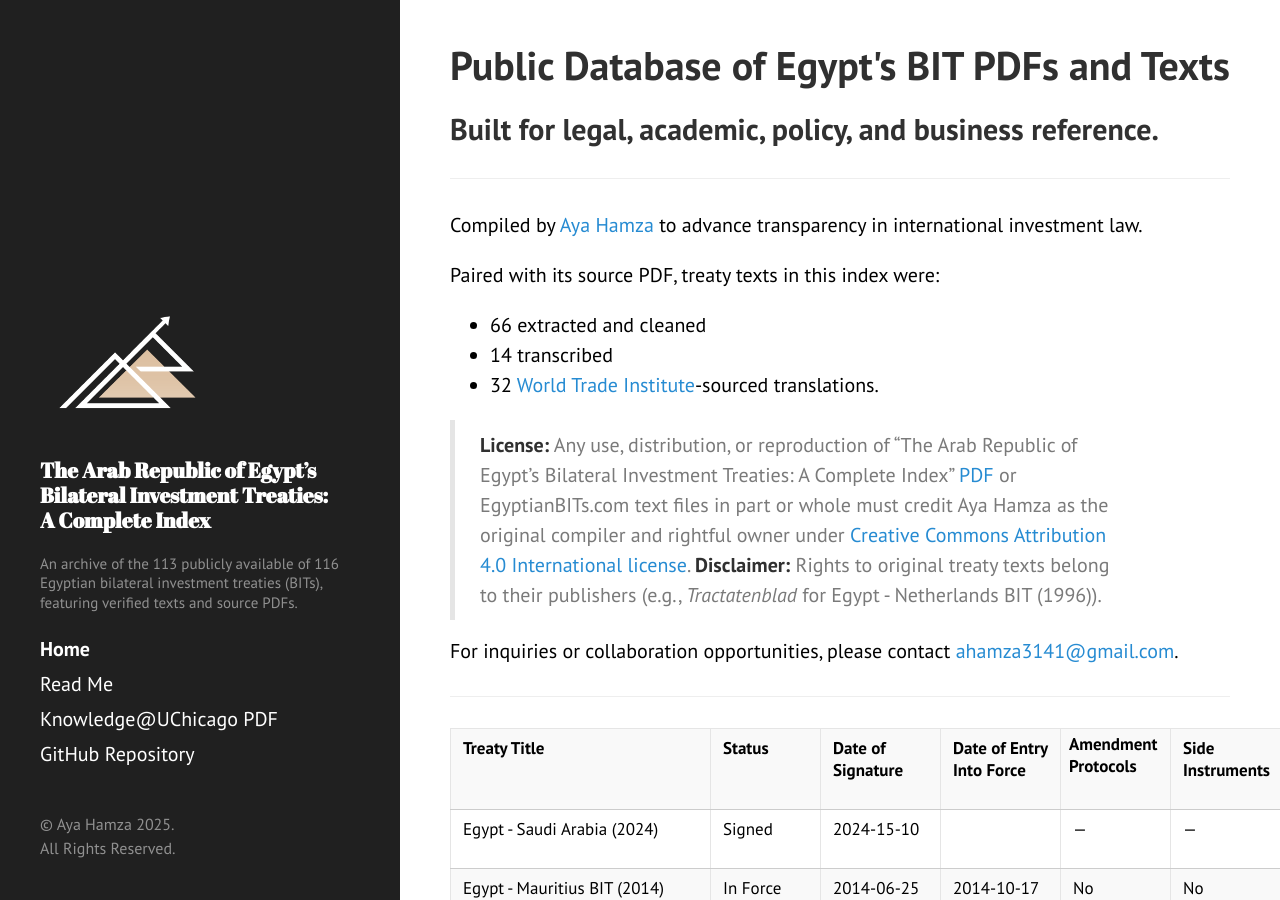
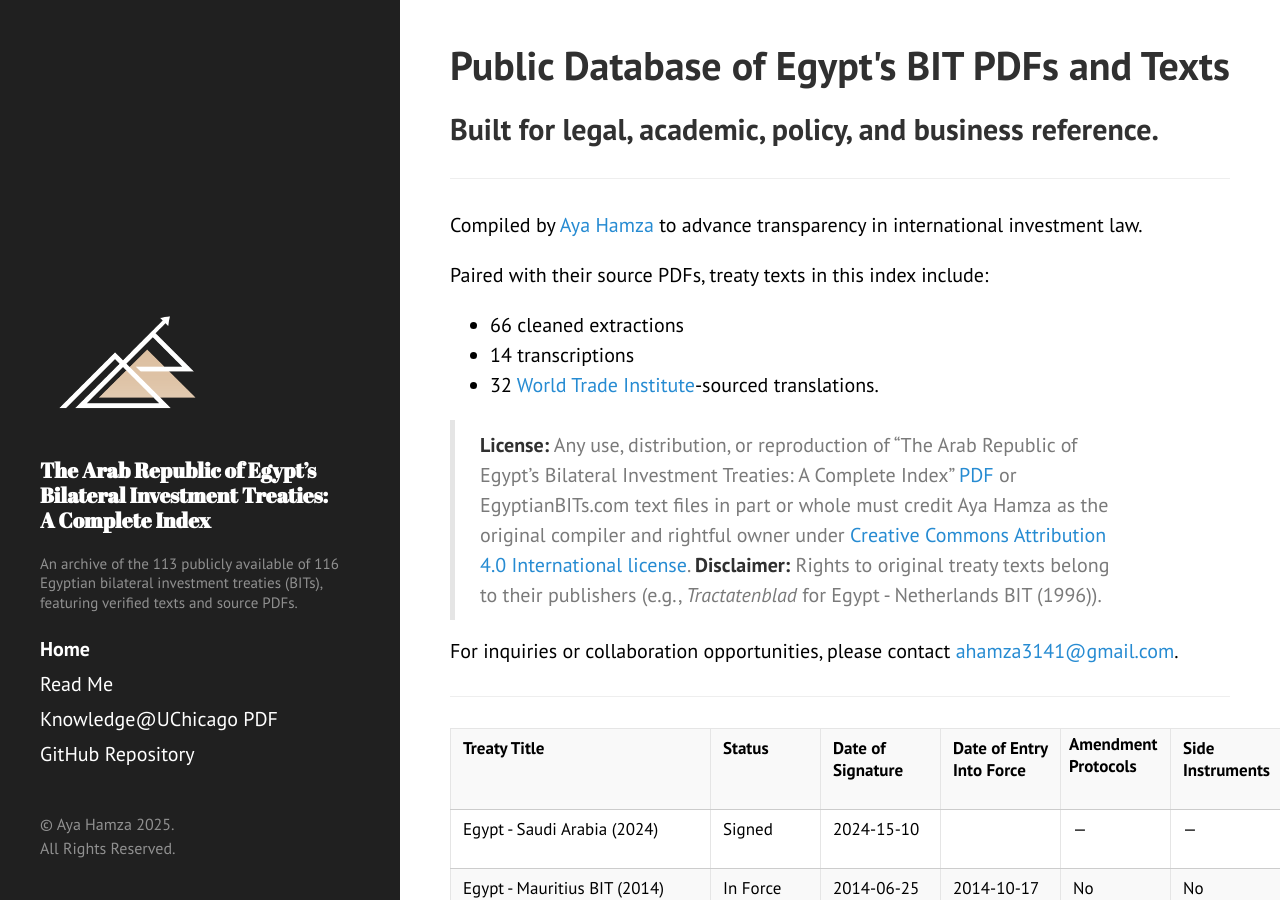
Before and after one commit to ayahamza1/MENABITs, a Jekyll site: the page built from index.md, in a window 1280 px wide and 900 px high. Built offline with Jekyll 4.4.1, drawn with Linux system fonts in a browser that asks for light colours.

Commit message:
Update index.md

```diff
--- a/index.md
+++ b/index.md
@@ -10,9 +10,9 @@ permalink: /
 
 Compiled by [Aya Hamza](https://www.linkedin.com/in/ayahamza) to advance transparency in international investment law.
 
-Paired with its source PDF, treaty texts in this index were:
-* 66 extracted and cleaned
-* 14 transcribed
+Paired with their source PDFs, treaty texts in this index include:
+* 66 cleaned extractions
+* 14 transcriptions
 * 32 [World Trade Institute](https://edit.wti.org/document/investment-treaty/search)-sourced translations.
 
 > **License:** Any use, distribution, or reproduction of "The Arab Republic of Egypt's Bilateral Investment Treaties: A Complete Index" [PDF](https://knowledge.uchicago.edu/record/14799?ln=en&v=pdf) or EgyptianBITs.com text files in part or whole must credit Aya Hamza as the original compiler and rightful owner under <a href="https://creativecommons.org/licenses/by/4.0/">Creative Commons Attribution 4.0 International license</a>.
```
